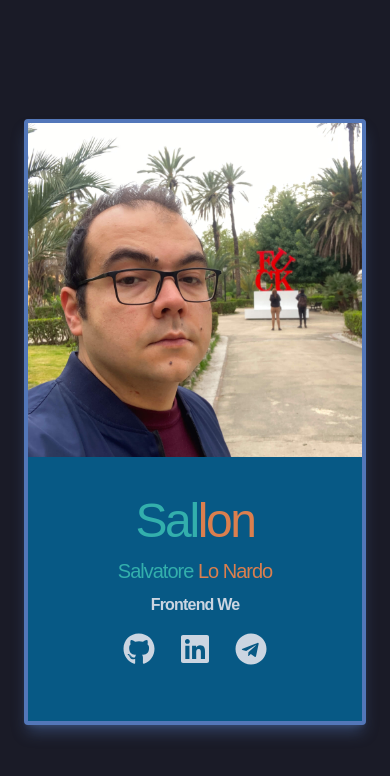
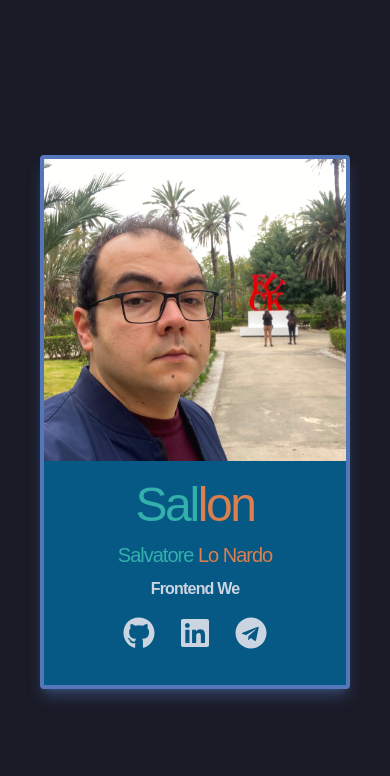
Before and after one commit to Toto-lonardo/sallon, a Next.js app: page / in a window 390 px wide. Shown: the top 776 px of the page. Built offline with nearby package versions, Linux system fonts and the light colour scheme; a web font is replaced by a local one.

Commit message:
Fix padding bg

```diff
--- a/app/page.tsx
+++ b/app/page.tsx
@@ -3,9 +3,9 @@ import Tile from "./tile";
 export default function Home() {
   return (
     <>
-      <main className=" h-dvh bg-sfondo flex flex-col items-center justify-center">
-        <div className="container mx-auto max-h[80vh] ">
-          <div className=" bg-sky-800 md:flex-row flex-col flex max-w-3xl shadow-celeste/40 shadow-lg rounded border-celeste border-4 md:mx-auto m-6  ">
+      <main className=" h-dvh bg-sfondo flex flex-col items-center justify-center p-4">
+        <div className="container mx-auto ">
+          <div className=" bg-sky-800 md:flex-row flex-col flex max-w-md md:max-w-3xl shadow-celeste/40 shadow-lg rounded border-celeste border-4 md:mx-auto m-6  ">
             <Tile />
           </div>
         </div>
--- a/app/tile.tsx
+++ b/app/tile.tsx
@@ -22,7 +22,7 @@ export default function Immagine() {
           className="mx-auto "
         />
       </div>
-      <div className="flex flex-col items-center justify-center  mx-auto flex-auto gap-2  basis-1/2 p-10">
+      <div className="flex flex-col items-center justify-center  mx-auto flex-auto gap-2  basis-1/2 p-5">
         <motion.h2
           initial={{ opacity: 0, scale: 0.5 }}
           animate={{ opacity: 1, scale: 1 }}
```
